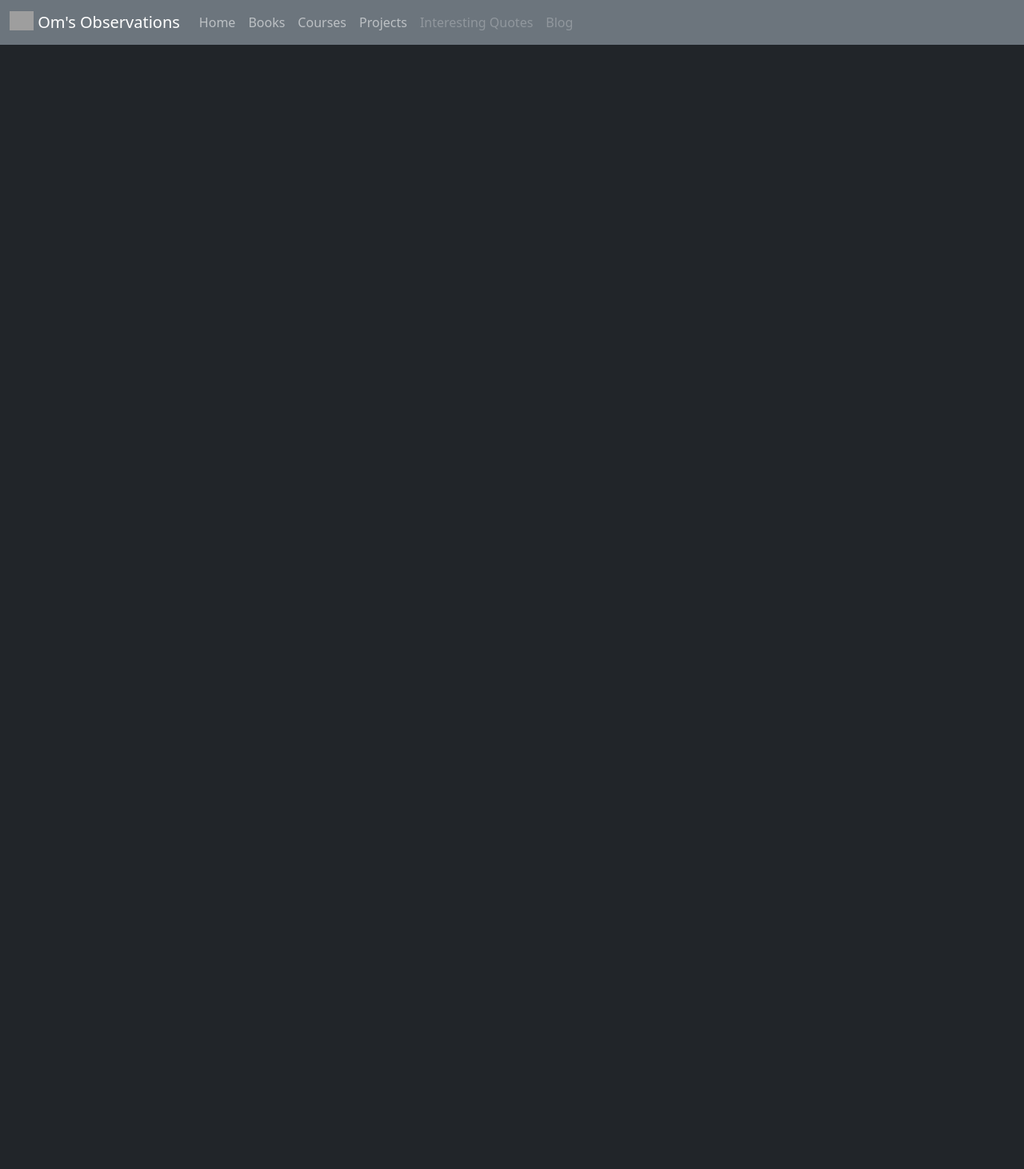
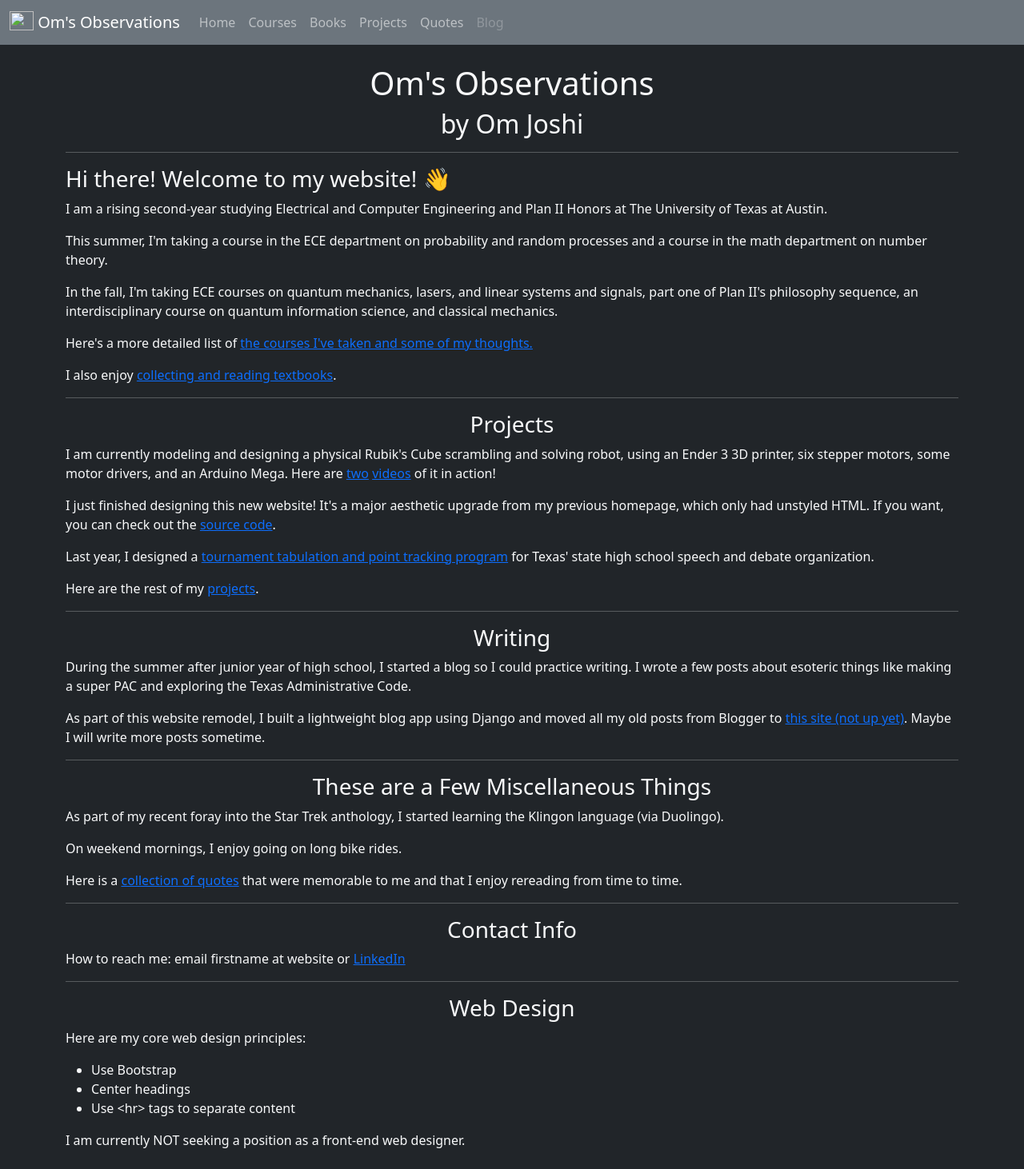
Before and after one commit to omajoshi/omajoshi.com, a Django app: page / in a window 1280 px wide. Shown: the whole page at 80% size. Before the commit the page ends 56 px from the top, so only its background shows below. Run offline with Django 3.2, Linux system fonts and the light colour scheme; grey boxes are pictures that could not be loaded.

Commit message:
add quotes page and fill out other pages

```diff
--- a/homepage/models.py
+++ b/homepage/models.py
@@ -51,3 +51,6 @@ class Book(models.Model):
 class Quote(models.Model):
     quote = models.TextField()
     source = models.CharField(max_length=200, blank=True)
+
+    def __str__(self):
+        return f"{self.quote.split(':',1)[0]}, {self.source}"
--- a/homepage/templates/base.html
+++ b/homepage/templates/base.html
@@ -12,27 +12,27 @@
 <body class='bg-dark text-light'>
     <nav class='navbar navbar-expand-lg navbar-dark bg-secondary'>
         <div class='container-fluid'>
-            <a class='navbar-brand' href='#'>
-                <img src='/docs/5.0/assets/brand/bootstrap-logo.svg' alt='' width='30' height='24'
+            <a class='navbar-brand' href='{% url 'homepage:homepage' %}'>
+                <img src='' alt='' width='30' height='24'
                     class='d-inline-block align-text-top'>
                 Om's Observations
             </a>
             <div class="collapse navbar-collapse" id="navbarNav">
                 <ul class="navbar-nav">
                   <li class="nav-item">
-                    <a class="nav-link" aria-current="page" href="{% url 'homepage:homepage' %}">Home</a>
+                    <a class="nav-link" href="{% url 'homepage:homepage' %}">Home</a>
+                  </li>
+                  <li class="nav-item">
+                    <a class="nav-link" href="{% url 'homepage:course_list' %}">Courses</a>
                   </li>
                   <li class="nav-item">
                     <a class="nav-link" href="{% url 'homepage:book_list' %}">Books</a>
                   </li>
                   <li class="nav-item">
-                    <a class="nav-link" href="{% url 'homepage:course_list' %}" tabindex="-1" aria-disabled="true">Courses</a>
-                  </li>
-                  <li class="nav-item">
                     <a class="nav-link" href="{% url 'projects:project_list' %}">Projects</a>
                   </li>
                   <li class="nav-item">
-                    <a class="nav-link disabled" href="#" tabindex="-1" aria-disabled="true">Interesting Quotes</a>
+                    <a class="nav-link" href="{% url 'homepage:quote_list' %}">Quotes</a>
                   </li>
                   <li class="nav-item">
                     <a class="nav-link disabled" href="#" tabindex="-1" aria-disabled="true">Blog</a>
--- a/homepage/templates/homepage/index.html
+++ b/homepage/templates/homepage/index.html
@@ -1,3 +1,41 @@
 {% extends 'base.html' %}
+{% block page_heading %}
+Om's Observations
+{% endblock %}
 {% block content %}
+<h2 class="text-center">by Om Joshi</h2>
+<hr>
+<h3>Hi there! Welcome to my website! 👋</h3>
+<p>I am a rising second-year studying Electrical and Computer Engineering and Plan II Honors at The University of Texas at Austin.</p>
+<p>This summer, I'm taking a course in the ECE department on probability and random processes and a course in the math department on number theory.</p>
+<p>In the fall, I'm taking ECE courses on quantum mechanics, lasers, and linear systems and signals, part one of Plan II's philosophy sequence, an interdisciplinary course on quantum information science, and classical mechanics.</p>
+<p>Here's a more detailed list of <a href="{% url 'homepage:course_list' %}">the courses I've taken and some of my thoughts.</a></p>
+<p>I also enjoy <a href="{% url 'homepage:book_list' %}">collecting and reading textbooks</a>.</p>
+<hr>
+<h3 class="text-center">Projects</h3>
+<p>I am currently modeling and designing a physical Rubik's Cube scrambling and solving robot, using an Ender 3 3D printer, six stepper motors, some motor drivers, and an Arduino Mega. Here are <a href="javascript:void(0)">two</a> <a href="javascript:void(0)">videos</a> of it in action!</p>
+<p>I just finished designing this new website! It's a major aesthetic upgrade from my previous homepage, which only had unstyled HTML. If you want, you can check out the <a href="https://github.com/omajoshi/omajoshi.com">source code</a>.</p>
+<p>Last year, I designed a <a href="https://iqt.txfa.org">tournament tabulation and point tracking program</a> for Texas' state high school speech and debate organization.</p>
+<p>Here are the rest of my <a href="{% url 'projects:project_list' %}">projects</a>.</p>
+<hr>
+<h3 class="text-center">Writing</h3>
+<p>During the summer after junior year of high school, I started a blog so I could practice writing. I wrote a few posts about esoteric things like making a super PAC and exploring the Texas Administrative Code.</p>
+<p>As part of this website remodel, I built a lightweight blog app using Django and moved all my old posts from Blogger to <a href="#">this site (not up yet)</a>. Maybe I will write more posts sometime.</p>
+<hr>
+<h3 class="text-center">These are a Few Miscellaneous Things</h3>
+<p>As part of my recent foray into the Star Trek anthology, I started learning the Klingon language (via Duolingo).</p>
+<p>On weekend mornings, I enjoy going on long bike rides.</p>
+<p>Here is a <a href="{% url 'homepage:quote_list' %}">collection of quotes</a> that were memorable to me and that I enjoy rereading from time to time.</p>
+<hr>
+<h3 class="text-center">Contact Info</h3>
+<p>How to reach me: email firstname at website or <a href="https://www.linkedin.com/in/omajoshi/">LinkedIn</a></p>
+<hr>
+<h3 class="text-center">Web Design</h3>
+<p>Here are my core web design principles:</p>
+<ul>
+<li>Use Bootstrap</li>
+<li>Center headings</li>
+<li>Use &lt;hr&gt; tags to separate content</li>
+</ul>
+<p>I am currently NOT seeking a position as a front-end web designer.</p>
 {% endblock %}
--- a/homepage/urls.py
+++ b/homepage/urls.py
@@ -6,5 +6,7 @@ app_name = 'homepage'
 urlpatterns = [
     path('books/', views.BookList.as_view(), name='book_list'),
     path('courses/', views.CourseList.as_view(), name='course_list'),
+    path('quotes/', views.QuoteList.as_view(), name='quote_list'),
+    path('quotes/add/', views.quote_add, name='quote_add'),
     path('', views.Homepage.as_view(), name='homepage'),
 ]
--- a/homepage/views.py
+++ b/homepage/views.py
@@ -1,7 +1,8 @@
-from django.shortcuts import render
+from django.shortcuts import render, redirect
+from django.urls import reverse
 from django.views.generic import ListView, TemplateView
 
-from .models import Book, Course
+from .models import Book, Course, Semester, Quote
 
 # Create your views here.
 
@@ -12,4 +13,14 @@ class BookList(ListView):
     model = Book
 
 class CourseList(ListView):
-    model = Course
+    model = Semester
+    template_name = 'homepage/course_list.html'
+
+class QuoteList(ListView):
+    model = Quote
+
+def quote_add(request):
+    quote = request.GET.get('quote', '')
+    source = request.GET.get('source', '')
+    url = f"{reverse('admin:homepage_quote_add')}?quote={quote}&source={source}"
+    return redirect(url)
```
Also changed, not shown: homepage/templates/homepage/book_list.html (+23 -0 lines), homepage/templates/homepage/course_list.html (+10 -0 lines), homepage/templates/homepage/quote_list.html (added, +17 -0 lines).
